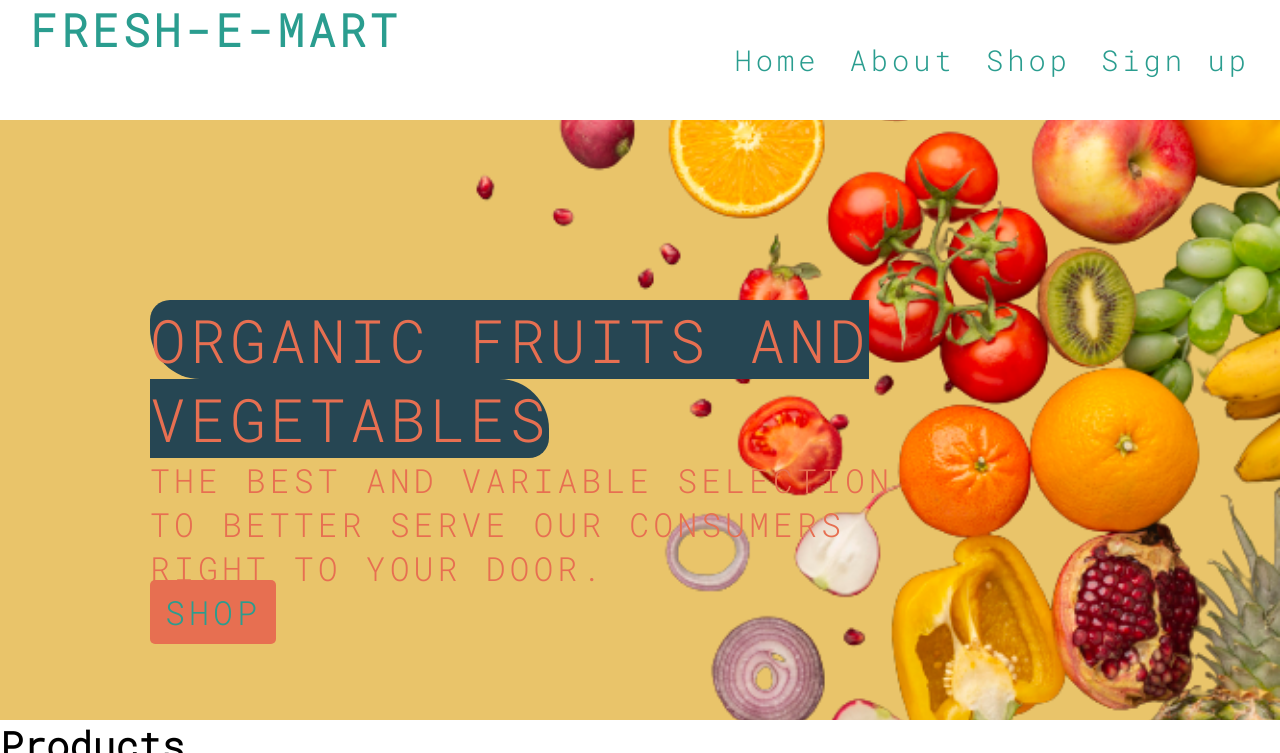
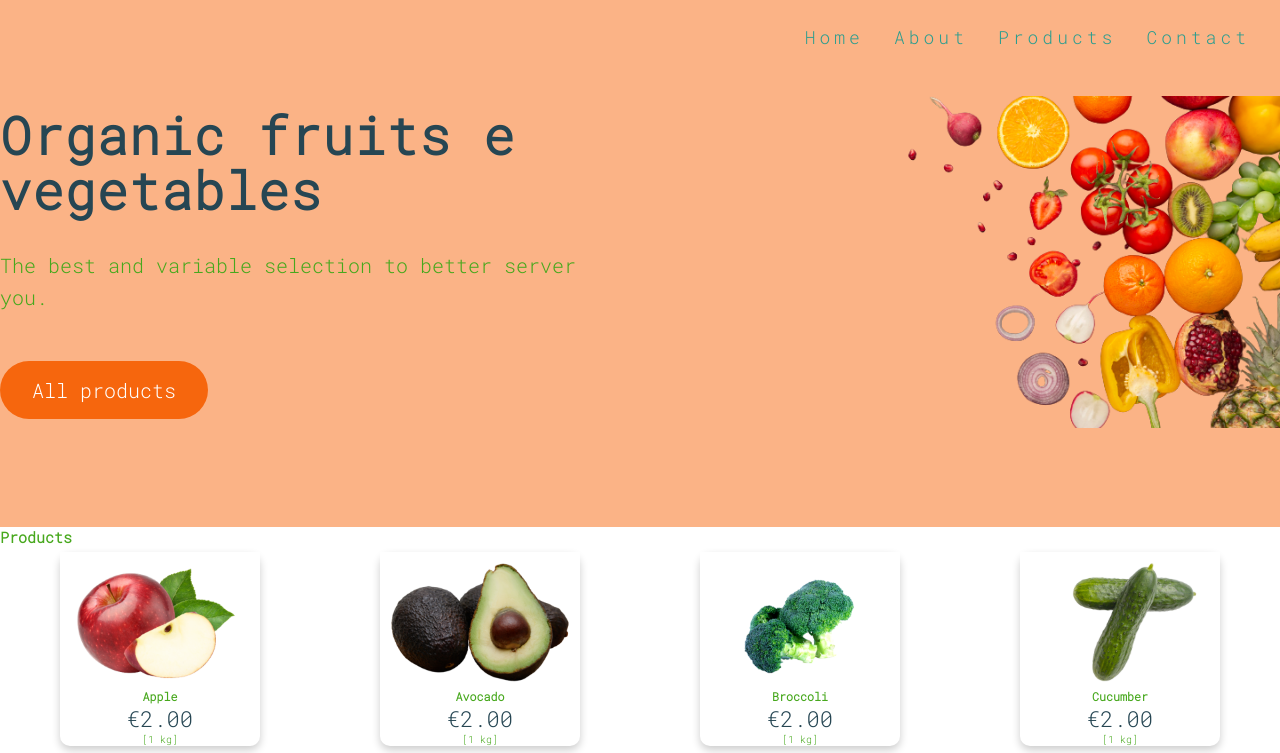
Before and after one commit to paulasdev/Fresh-E-Mart, a plain HTML site: page index.html in a window 1280 px wide. Shown: the top 753 px of the page. Drawn offline with Linux system fonts and the light colour scheme.

Commit message:
Add style to hero secton

```diff
--- a/assets/css/style.css
+++ b/assets/css/style.css
@@ -8,35 +8,77 @@
     box-sizing: border-box;
 }
 
+html {
+    font-size: 62.5%;
+}
+
+body {
+    font-family: 'Roboto Mono', monospace;
+    font-weight: 300;
+    color: #47a81d;
+
+}
+
+h1 {
+    font-size: 5.2rem;
+    font-weight: 700;
+    line-height: 1.05;
+    color: #264653;
+    letter-spacing: 1px;
+    margin-bottom: 3.2rem;
+}
 
 
-body {
-    font-size: 1.6rem;
-    font-family: 'Roboto Mono', monospace;
+ /* hero image */
+ .section-hero {
+
+    background-color: #fbb386;
+    padding: 9.6rem 0;
+ }
+
+ .hero {
+
+    max-width: 130rem;
+     margin: 0 auto;
+    display: grid;
+    grid-template-columns: 1fr 1fr;
+    gap: 9.6rem;
+    align-items: center;
+ }
+
+
+
+.hero-description {
+    font-size: 2rem;
+    line-height: 1.6;
+    margin-bottom: 4.8rem;
 }
 
-/* main {
-    display: flex;
-    justify-content: space-between;
-    position: sticky;
-    top: 0;
-    z-index: 999999;
-    background-color: #fff;
-} */
-
-
-h1 {
-
-    text-transform: uppercase;
-    letter-spacing: 4px;
-    color: #2A9D8F;
+.btn:link,
+.btn:visited {
+    display: inline-block;
+    background-color: #f6660d;
+    color: #fff;
+    text-decoration: none;
+    font-size: 2rem;
+    padding: 1.6rem 3.2rem;
+    border-radius: 42px;
 }
 
-#logo {
-    float: left;
-    font-size: 2.8rem;
-    margin-left: 30px;
+.btn:hover,
+.btn:active {
+    display: inline-block;
+    background-color: #7b3307;
 }
+
+.hero-img {
+    /* height: 600px; */
+    width: 100%;
+    /* background-image: url('assets/images/bg3.png') no-repeat center center; */
+    /* background-size: cover;
+    position: relative; */
+}
+
 
 /* navigation links */
 
@@ -67,24 +109,6 @@ logo {
 }
 
 
-/* hero image and cover text*/
-
-#hero-outer {
-    height: 600px;
-    width: 100%;
-    overflow: hidden;
-    position: relative;
-}
-
-#hero-image {
-
-    background: url('../images/bg3.png') no-repeat center center;
-    background-color: #E9C46A;
-    background-size: cover;
-    height: 600px;
-    width: 100%;
-
-}
 
 #text {
 
@@ -293,17 +317,11 @@ footer p {
 
 /* Media queries */
 
-/* For larger to medium screens size from 1200px wide and down */
-@media screen and (max-width: 1200px) {
-    #text {
-        width: 65%;
-        height: 1200px;
-        margin: 0 auto;
+/*for screen sizes over 360px and under 540px wide*/
+@media (min-width: 360px) {
+
+    /*style changes to the header*/
+    header {
+        justify-content: space-around;
     }
 }
-
-@media screen and (max-width: 1200px) {
-    .column {
-      width: 100%;
-    }
-  }
--- a/index.html
+++ b/index.html
@@ -5,26 +5,22 @@
     <meta charset="UTF-8">
     <meta http-equiv="X-UA-Compatible" content="IE=edge">
     <meta name="viewport" content="width=device-width, initial-scale=1.0">
-    <meta name="description" content="Your online market for organic fruits and vegetables.">
-    <meta name="keywords" content="online market, orgnic fruits, organic vegetables">
+    <meta name="description" content="Your market for organic fruits and vegetables.">
+    <meta name="keywords" content="fruit market, vegetable market, organic fruits, organic vegetables">
+    <link rel="stylesheet" href="assets/css/style.css">
 
-    <link rel="stylesheet" href="assets/css/style.css">
     <title>Fresh-E-Mart</title>
 </head>
 
 <body>
-    <main>
     <header>
-            <a href="index.html">
-                <h1 id="logo">Fresh-E-Mart</h1>
-            </a>
         <nav>
             <ul id="menu">
                 <li>
-                        <a href="signup.html">Sign up</a>
+                    <a href="signup.html">Contact</a>
                 </li>
                 <li>
-                        <a href="shop.html">Shop</a>
+                    <a href="shop.html">Products</a>
                 </li>
                 <li>
                     <a href="#">About</a>
@@ -34,27 +30,22 @@
                 </li>
             </ul>
         </nav>
-
        </header>
 
-        <section id="hero-outer">
-            <div id="hero-image">
-                <div id="text">
-                    <mark>Organic fruits and vegetables</mark>
-                    <p>The best and variable selection to better serve our consumers right
-                        to your door.
-                    </p>
-                    <div>
-                        <p><a href="shop.html" target="_blank">Shop</a></p>
-
+    <section class="section-hero">
+        <div class="hero">
+            <div class="hero-text-box">
+                <h1>Organic fruits e vegetables</h1>
+                <p class="hero-description">The best and variable selection to better server you.</p>
+                <a href="#" class="btn">All products</a>
             </div>
-
-
+            <div class="hero-img">
+                <img src="assets/images/bg3.png" class="hero-img" alt="fruits and vegetables">
             </div>
         </div>
     </section>
 
-        <section>
+    <section class="products">
 
         <div>
             <h2>Products</h2>
@@ -179,7 +170,7 @@
     </section>
     <section>Subscribe</section>
 
-    </main>
+
 
     <footer>
         <form action="#thankyou.html" method=“GET”>
```
Also changed, not shown: assets/images/logo.png (added). Lines whose indentation alone changed are shown as unchanged.
